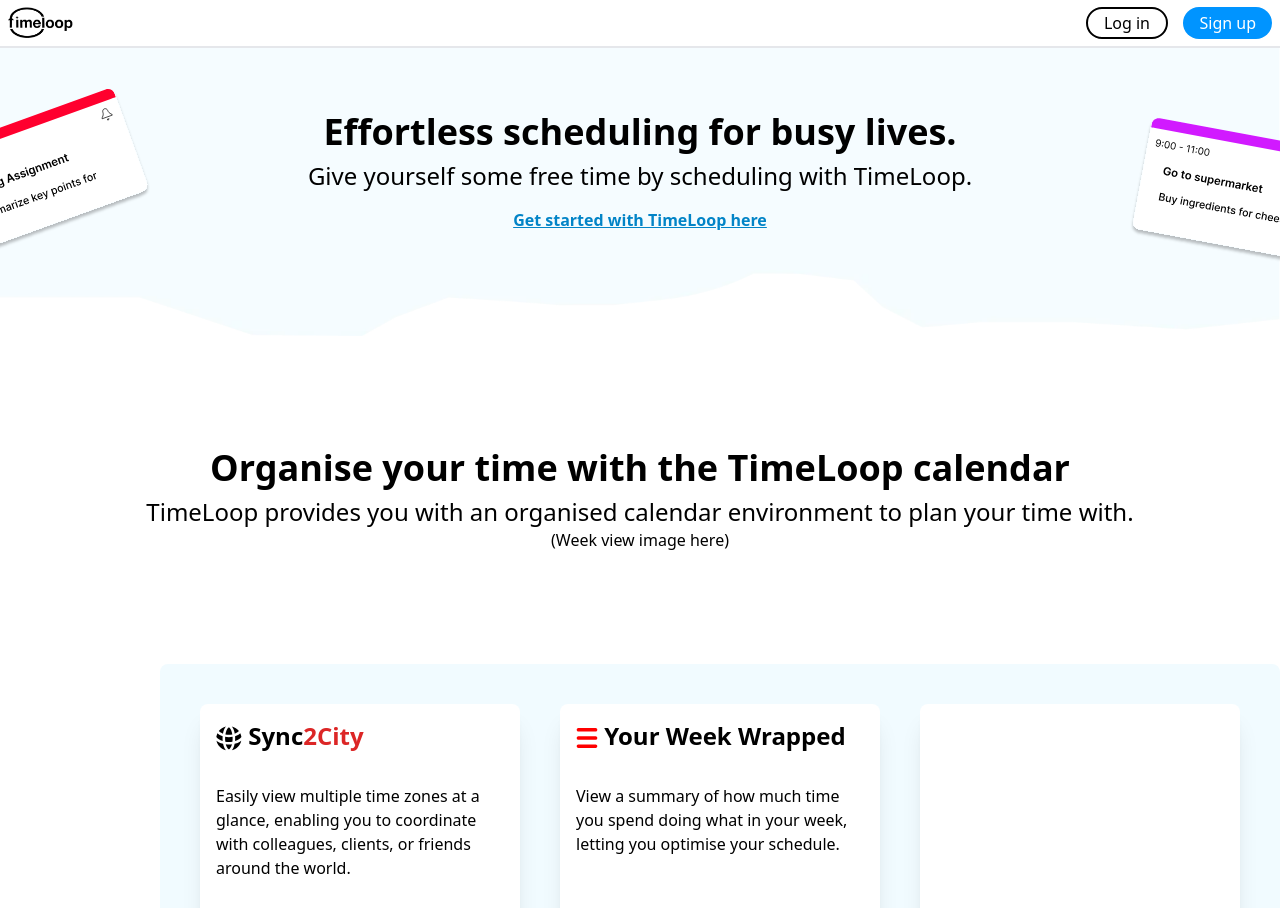
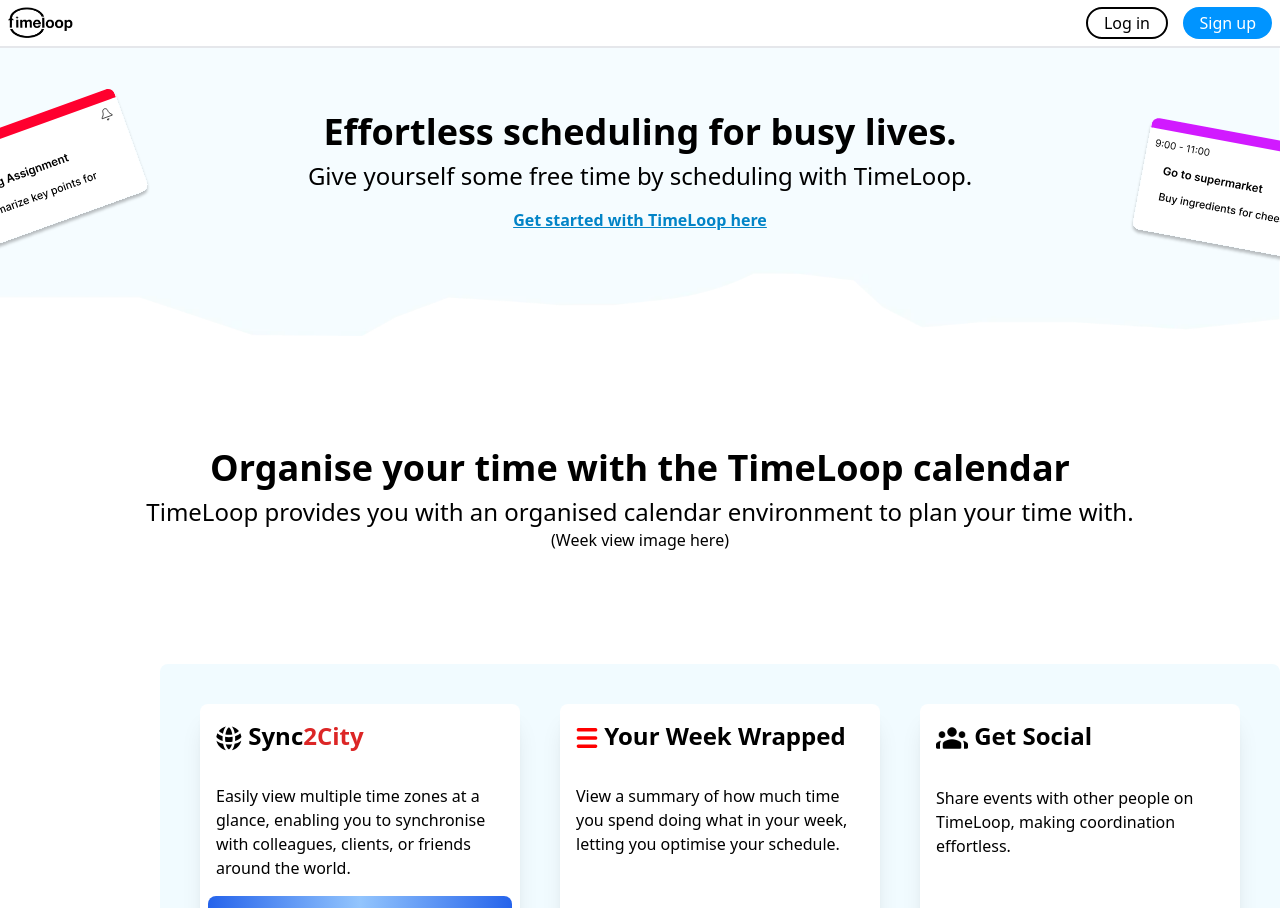
Before and after one commit to jpxoi/timeloop-frontend, a React (Vite) app: page / in a window 1280 px wide. Shown: the top 908 px of the page. Built offline with nearby package versions, Linux system fonts and the light colour scheme.

Commit message:
Sync2City selected time card added

```diff
--- a/src/Components/Pages/Landing.jsx
+++ b/src/Components/Pages/Landing.jsx
@@ -5,6 +5,7 @@
 import Card2 from "/src/assets/illustrations/Card2.svg";
 import GlobeSymbol from "/src/assets/illustrations/GlobeSymbol.svg";
 import WeekWrappedSymbol from "/src/assets/illustrations/WeekWrappedSymbol.svg";
+import PeopleSymbol from "/src/assets/images/People.webp";
 import {Link} from "react-router-dom";
 
 function Landing() {
@@ -28,7 +29,13 @@
       <div className="min-w-max max-w-screen grid grid-cols-3 gap-10 auto-cols-max justify-evenly justify-items-stretch items-center my-28 mx-40 p-10 bg-[#F1FBFF] rounded-lg">
         <div className="h-96 bg-white rounded-lg shadow-xl min-w-40">
           <h1 className="font-semibold text-2xl p-4"> <img src={GlobeSymbol} className="inline"></img> Sync<p className="inline text-red-600">2City</p> </h1>
-          <p className="p-4 w-80">Easily view multiple time zones at a glance, enabling you to coordinate with colleagues, clients, or friends around the world.</p>
+          <p className="p-4 w-80">Easily view multiple time zones at a glance, enabling you to synchronise with colleagues, clients, or friends around the world.</p>
+
+          <div className="rounded-lg h-14 mx-2 bg-gradient-to-r from-blue-600 via-blue-300 to-blue-600 shadow-xl relative">
+            <h1 className="text-white font-semibold pt-2 pl-4">Singapore</h1>
+            <h2 className="text-white pl-4 font-light absolute bottom-1">8 hours ahead, tomorrow</h2>
+            <h1 className="text-white text-xl font-semibold absolute bottom-3 right-4">05:56</h1>
+          </div>
         </div>
 
         <div className="h-96 bg-white rounded-lg shadow-xl min-w-40">
@@ -37,7 +44,8 @@
         </div>
 
         <div className="h-96 bg-white rounded-lg shadow-xl min-w-40">
-
+          <h1 className="font-semibold text-2xl p-4"> <img src={PeopleSymbol} className="inline w-8 h-8"></img> Get Social</h1>
+          <p className="p-4 w-80">Share events with other people on TimeLoop, making coordination effortless. </p>
         </div>
       </div>
     </div>
```
Also changed, not shown: src/assets/images/People.webp (added).
